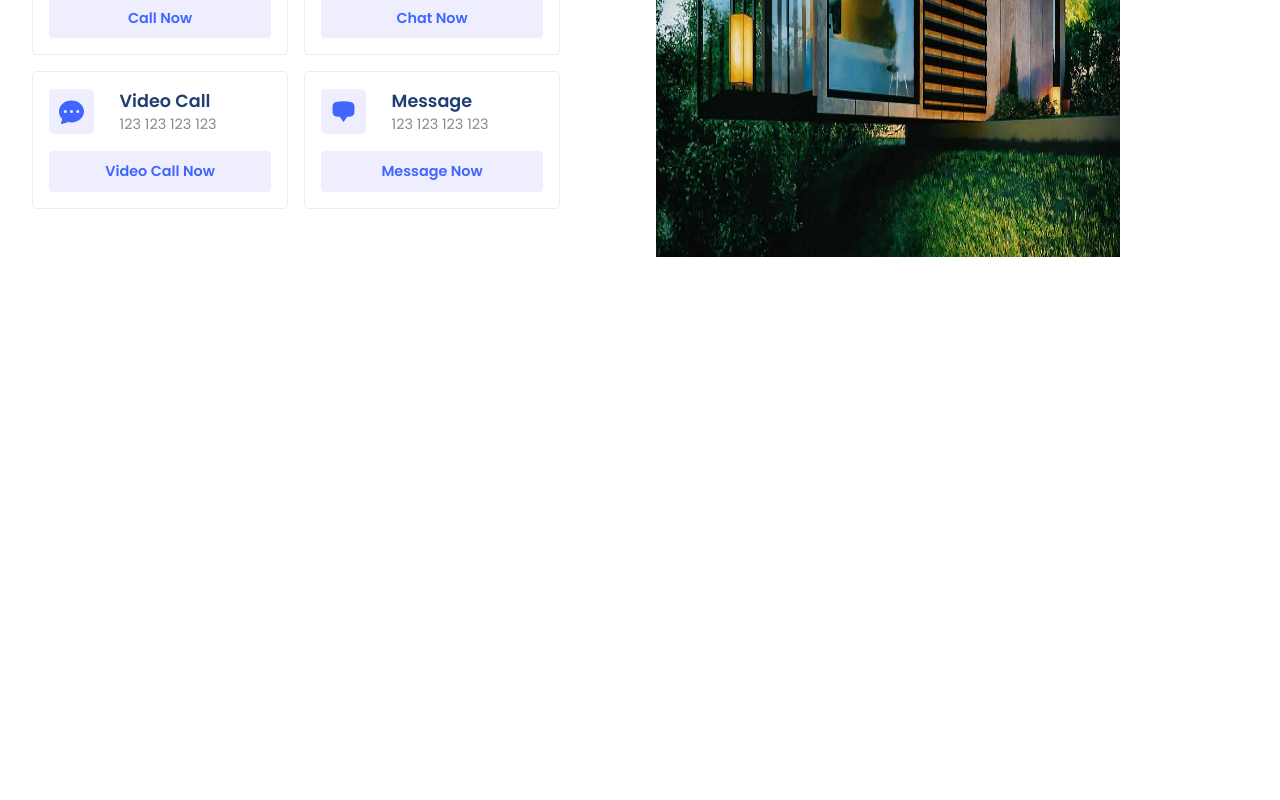
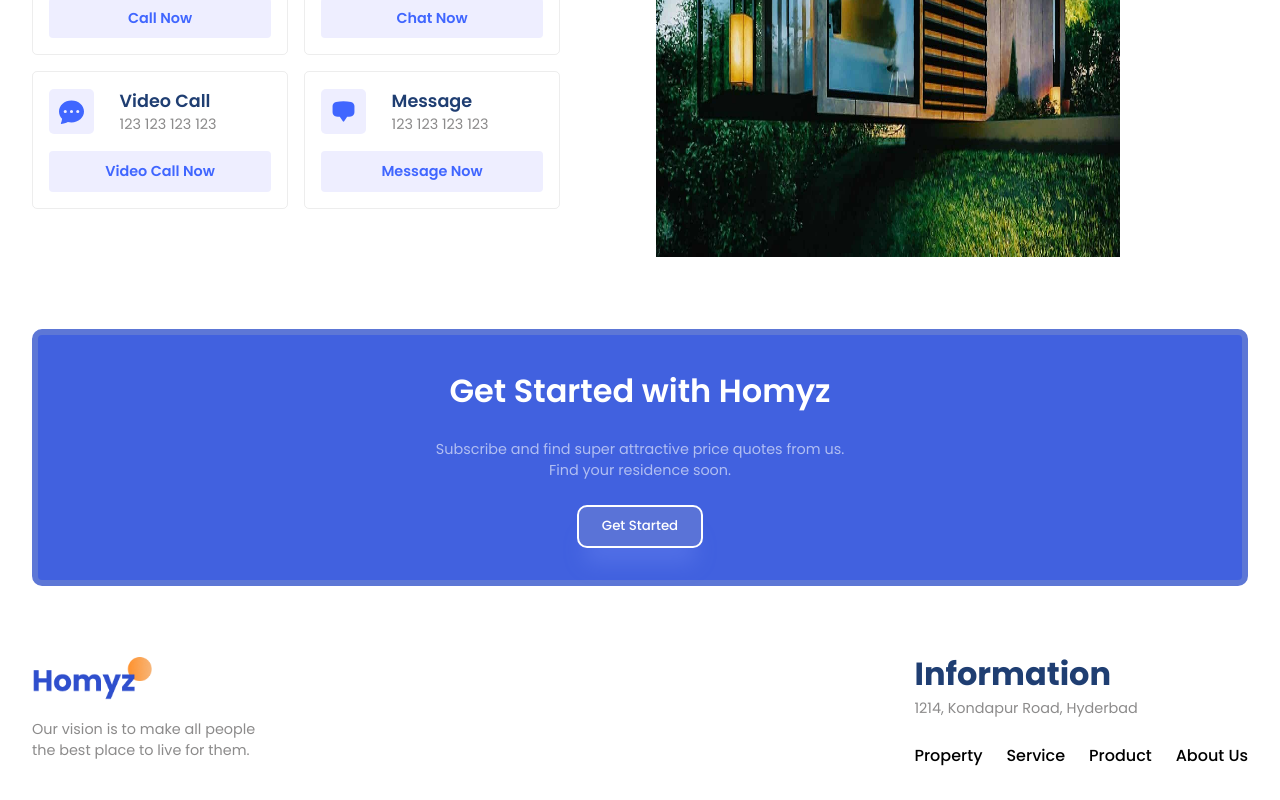
Before and after one commit to MTS-29/RealEstateProjectReact, a React (Vite) app in the folder client/: page / in a window 1280 px wide. Shown: the part 2402-3202 px from the top of the page. Before the commit the page ends 2699 px from the top, so only its background shows below. Built offline with nearby package versions, Linux system fonts and the light colour scheme.

Commit message:
Client side - minor changes to the ui

```diff
--- a/client/src/App.jsx
+++ b/client/src/App.jsx
@@ -5,6 +5,8 @@
 import Residencies from "./components/Residencies/Residencies";
 import Value from "./components/Value/Value";
 import Contact from "./components/Contacts/Contact";
+import GetStarted from "./components/GetStarted/GetStarted";
+import Footer from "./components/Footer/Footer";
 function App() {
   return (
     <div className="App">
@@ -17,6 +19,8 @@
       <Residencies />
       <Value />
       <Contact />
+      <GetStarted />
+      <Footer />
     </div>
   );
 }
--- a/client/src/components/Companies/Companies.jsx
+++ b/client/src/components/Companies/Companies.jsx
@@ -3,7 +3,7 @@
 
 const Companies = () => {
   return (
-    <section className="c-wrapper">
+    <section className="c-wrapper" id="companies">
       <div className="paddings innerWidth flexCenter c-container">
         <img src="./prologis.png" alt="" />
         <img src="./tower.png" alt="" />
--- a/client/src/components/Contacts/Contact.jsx
+++ b/client/src/components/Contacts/Contact.jsx
@@ -6,7 +6,7 @@
 
 const Contact = () => {
   return (
-    <section className="c-wrapper">
+    <section className="c-wrapper" id="contact-us">
       <div className="paddings innerWidth flexCenter c-container">
         {/* Left Side */}
         <div className="flexColStart c-left">
--- a/client/src/components/GetStarted/GetStarted.jsx
+++ b/client/src/components/GetStarted/GetStarted.jsx
@@ -3,7 +3,7 @@
 
 const GetStarted = () => {
   return (
-    <section className="g-wrapper">
+    <section className="g-wrapper" id="get-started">
       <div className="paddings innerWidth g-container">
         <div className="flexColCenter inner-container">
           <span className="primaryText">Get Started with Homyz</span>
@@ -13,7 +13,7 @@
             Find your residence soon.
           </span>
           <button className="button">
-            <a href="mailto:mtaquis@gmail.com">Get Started</a>
+            <a href="https://mail.google.com/mail/?view=cm&fs=1&tf=1&to=mtaquis@gmail.com">Get Started</a>
           </button>
         </div>
       </div>
--- a/client/src/components/Header/Header.jsx
+++ b/client/src/components/Header/Header.jsx
@@ -7,10 +7,10 @@
       <img src="./logo.png" alt="logo" width={100}  />
 
       <div className="flexCenter h-menu">
-        <a href=""> Residencies</a>
-        <a href="">Our Values</a>
-        <a href="">Contact us</a>
-        <a href="">Get Started</a>
+        <a href="#residencies"> Residencies</a>
+        <a href="#our-values">Our Values</a>
+        <a href="#contact-us">Contact us</a>
+        <a href="#get-started">Get Started</a>
         <button className="button">
         <a href="">Contact</a>
         </button>
@@ -22,3 +22,5 @@
 }
 
 export default Header;
+
+// React router dom -
--- a/client/src/components/Residencies/Residencies.jsx
+++ b/client/src/components/Residencies/Residencies.jsx
@@ -7,7 +7,7 @@
 
 const Residencies = () => {
   return (
-    <section className="r-wrapper">
+    <section className="r-wrapper" id="residencies">
       <div className="paddings innerWidth r-container">
         <div className="r-head flexColStart">
           <span className="orangeText">Best Choices</span>
--- a/client/src/components/Value/Value.jsx
+++ b/client/src/components/Value/Value.jsx
@@ -14,7 +14,7 @@
 
 const Value = () => {
   return (
-    <section className="v-wrapper">
+    <section className="v-wrapper" id="our-values">
       <div className="paddings innerWidth flexCenter v-container">
         {/*Left Side*/}
         <div className="v-left">
```
Also changed, not shown: 1 other file (tests, documents, lock files or other folders).
